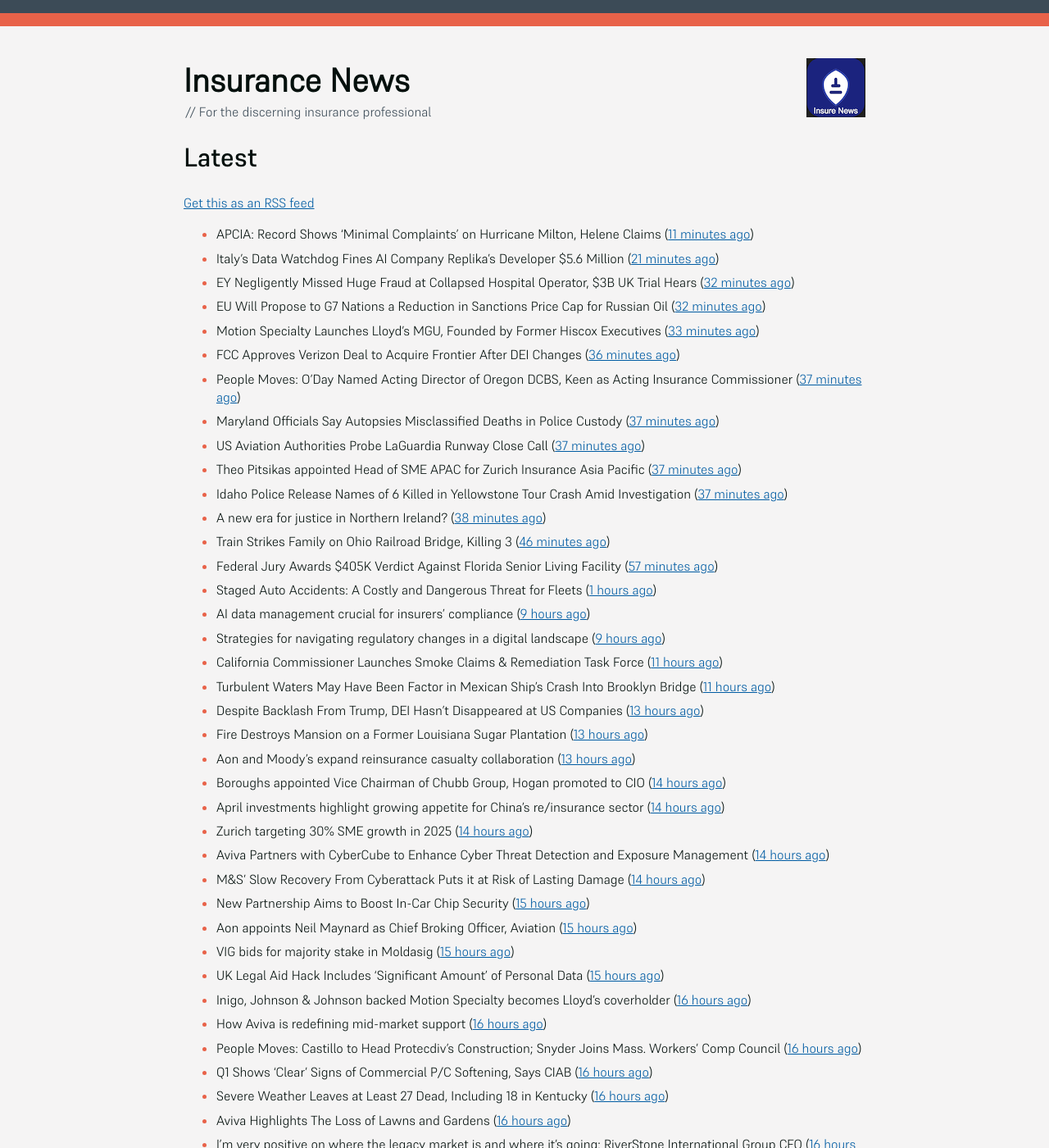
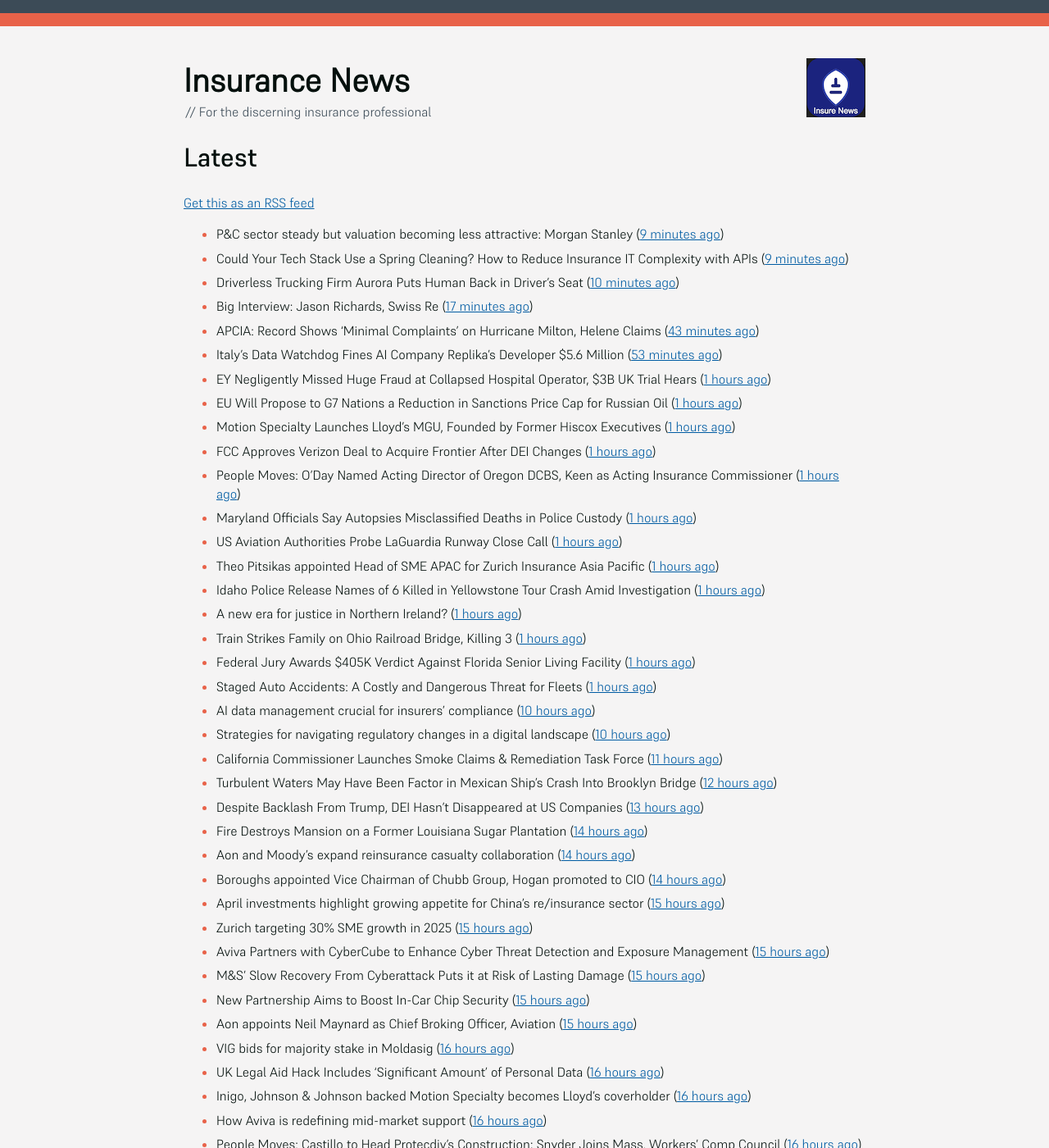
Before and after one commit to mat-0/feeds.thechels.uk, a Jekyll site: the page built from index.md, in a window 1280 px wide and 1400 px high. Shown: the whole window at 82% size. Built offline with Jekyll 4.4.1, drawn with Linux system fonts in a browser that asks for light colours; some of the changed text lies outside the part shown.

Commit message:
New Feed

```diff
--- a/index.md
+++ b/index.md
@@ -8,66 +8,67 @@ description: Latest Updates
 [Get this as an RSS feed](/feed.rss)
 
 <!-- news_marker starts -->
-- APCIA: Record Shows ‘Minimal Complaints’ on Hurricane Milton, Helene Claims ([11 minutes ago](https://www.insurancejournal.com/news/national/2025/05/20/824364.htm))
-- Italy’s Data Watchdog Fines AI Company Replika’s Developer $5.6 Million ([21 minutes ago](https://www.insurancejournal.com/news/international/2025/05/20/824403.htm))
-- EY Negligently Missed Huge Fraud at Collapsed Hospital Operator, $3B UK Trial Hears ([32 minutes ago](https://www.insurancejournal.com/news/international/2025/05/20/824369.htm))
-- EU Will Propose to G7 Nations a Reduction in Sanctions Price Cap for Russian Oil ([32 minutes ago](https://www.insurancejournal.com/news/international/2025/05/20/824398.htm))
-- Motion Specialty Launches Lloyd’s MGU, Founded by Former Hiscox Executives ([33 minutes ago](https://www.insurancejournal.com/news/international/2025/05/20/824409.htm))
-- FCC Approves Verizon Deal to Acquire Frontier After DEI Changes ([36 minutes ago](https://www.insurancejournal.com/news/national/2025/05/20/824415.htm))
-- People Moves: O’Day Named Acting Director of Oregon DCBS, Keen as Acting Insurance Commissioner ([37 minutes ago](https://www.insurancejournal.com/news/west/2025/05/20/824095.htm))
-- Maryland Officials Say Autopsies Misclassified Deaths in Police Custody ([37 minutes ago](https://www.insurancejournal.com/news/east/2025/05/20/824439.htm))
-- US Aviation Authorities Probe LaGuardia Runway Close Call ([37 minutes ago](https://www.insurancejournal.com/news/east/2025/05/20/824432.htm))
-- Theo Pitsikas appointed Head of SME APAC for Zurich Insurance Asia Pacific ([37 minutes ago](https://www.reinsurancene.ws/theo-pitsikas-appointed-head-of-sme-apac-for-zurich-insurance-asia-pacific/))
-- Idaho Police Release Names of 6 Killed in Yellowstone Tour Crash Amid Investigation ([37 minutes ago](https://www.insurancejournal.com/news/west/2025/05/20/824420.htm))
-- A new era for justice in Northern Ireland? ([38 minutes ago](https://www.postonline.co.uk/claims/7957782/a-new-era-for-justice-in-northern-ireland))
-- Train Strikes Family on Ohio Railroad Bridge, Killing 3 ([46 minutes ago](https://www.insurancejournal.com/news/midwest/2025/05/20/824453.htm))
-- Federal Jury Awards $405K Verdict Against Florida Senior Living Facility ([57 minutes ago](https://www.insurancejournal.com/news/southeast/2025/05/20/824447.htm))
+- P&C sector steady but valuation becoming less attractive: Morgan Stanley ([9 minutes ago](https://www.reinsurancene.ws/pc-sector-steady-but-valuation-becoming-less-attractive-morgan-stanley/))
+- Could Your Tech Stack Use a Spring Cleaning? How to Reduce Insurance IT Complexity with APIs ([9 minutes ago](https://www.insurancejournal.com/blogs/agentsync/2025/05/20/822951.htm))
+- Driverless Trucking Firm Aurora Puts Human Back in Driver’s Seat ([10 minutes ago](https://www.insurancejournal.com/news/southcentral/2025/05/20/824443.htm))
+- Big Interview: Jason Richards, Swiss Re ([17 minutes ago](https://www.postonline.co.uk/reinsurance/7957541/big-interview-jason-richards-swiss-re))
+- APCIA: Record Shows ‘Minimal Complaints’ on Hurricane Milton, Helene Claims ([43 minutes ago](https://www.insurancejournal.com/news/national/2025/05/20/824364.htm))
+- Italy’s Data Watchdog Fines AI Company Replika’s Developer $5.6 Million ([53 minutes ago](https://www.insurancejournal.com/news/international/2025/05/20/824403.htm))
+- EY Negligently Missed Huge Fraud at Collapsed Hospital Operator, $3B UK Trial Hears ([1 hours ago](https://www.insurancejournal.com/news/international/2025/05/20/824369.htm))
+- EU Will Propose to G7 Nations a Reduction in Sanctions Price Cap for Russian Oil ([1 hours ago](https://www.insurancejournal.com/news/international/2025/05/20/824398.htm))
+- Motion Specialty Launches Lloyd’s MGU, Founded by Former Hiscox Executives ([1 hours ago](https://www.insurancejournal.com/news/international/2025/05/20/824409.htm))
+- FCC Approves Verizon Deal to Acquire Frontier After DEI Changes ([1 hours ago](https://www.insurancejournal.com/news/national/2025/05/20/824415.htm))
+- People Moves: O’Day Named Acting Director of Oregon DCBS, Keen as Acting Insurance Commissioner ([1 hours ago](https://www.insurancejournal.com/news/west/2025/05/20/824095.htm))
+- Maryland Officials Say Autopsies Misclassified Deaths in Police Custody ([1 hours ago](https://www.insurancejournal.com/news/east/2025/05/20/824439.htm))
+- US Aviation Authorities Probe LaGuardia Runway Close Call ([1 hours ago](https://www.insurancejournal.com/news/east/2025/05/20/824432.htm))
+- Theo Pitsikas appointed Head of SME APAC for Zurich Insurance Asia Pacific ([1 hours ago](https://www.reinsurancene.ws/theo-pitsikas-appointed-head-of-sme-apac-for-zurich-insurance-asia-pacific/))
+- Idaho Police Release Names of 6 Killed in Yellowstone Tour Crash Amid Investigation ([1 hours ago](https://www.insurancejournal.com/news/west/2025/05/20/824420.htm))
+- A new era for justice in Northern Ireland? ([1 hours ago](https://www.postonline.co.uk/claims/7957782/a-new-era-for-justice-in-northern-ireland))
+- Train Strikes Family on Ohio Railroad Bridge, Killing 3 ([1 hours ago](https://www.insurancejournal.com/news/midwest/2025/05/20/824453.htm))
+- Federal Jury Awards $405K Verdict Against Florida Senior Living Facility ([1 hours ago](https://www.insurancejournal.com/news/southeast/2025/05/20/824447.htm))
 - Staged Auto Accidents: A Costly and Dangerous Threat for Fleets ([1 hours ago](https://www.insurancejournal.com/blogs/iat/2025/05/20/822221.htm))
-- AI data management crucial for insurers' compliance ([9 hours ago](https://www.dig-in.com/news/ai-data-management-crucial-for-insurers-compliance))
-- Strategies for navigating regulatory changes in a digital landscape ([9 hours ago](https://www.dig-in.com/opinion/strategies-for-navigating-federal-and-state-regulations))
+- AI data management crucial for insurers' compliance ([10 hours ago](https://www.dig-in.com/news/ai-data-management-crucial-for-insurers-compliance))
+- Strategies for navigating regulatory changes in a digital landscape ([10 hours ago](https://www.dig-in.com/opinion/strategies-for-navigating-federal-and-state-regulations))
 - California Commissioner Launches Smoke Claims & Remediation Task Force ([11 hours ago](https://www.insurancejournal.com/news/west/2025/05/19/824395.htm))
-- Turbulent Waters May Have Been Factor in Mexican Ship’s Crash Into Brooklyn Bridge ([11 hours ago](https://www.insurancejournal.com/news/east/2025/05/19/824334.htm))
+- Turbulent Waters May Have Been Factor in Mexican Ship’s Crash Into Brooklyn Bridge ([12 hours ago](https://www.insurancejournal.com/news/east/2025/05/19/824334.htm))
 - Despite Backlash From Trump, DEI Hasn’t Disappeared at US Companies ([13 hours ago](https://www.insurancejournal.com/news/national/2025/05/19/824379.htm))
-- Fire Destroys Mansion on a Former Louisiana Sugar Plantation ([13 hours ago](https://www.insurancejournal.com/news/southcentral/2025/05/19/824378.htm))
-- Aon and Moody’s expand reinsurance casualty collaboration ([13 hours ago](https://www.reinsurancene.ws/aon-and-moodys-expand-reinsurance-casualty-collaboration/))
+- Fire Destroys Mansion on a Former Louisiana Sugar Plantation ([14 hours ago](https://www.insurancejournal.com/news/southcentral/2025/05/19/824378.htm))
+- Aon and Moody’s expand reinsurance casualty collaboration ([14 hours ago](https://www.reinsurancene.ws/aon-and-moodys-expand-reinsurance-casualty-collaboration/))
 - Boroughs appointed Vice Chairman of Chubb Group, Hogan promoted to CIO ([14 hours ago](https://www.reinsurancene.ws/boroughs-appointed-vice-chairman-of-chubb-group-hogan-promoted-to-cio/))
-- April investments highlight growing appetite for China’s re/insurance sector ([14 hours ago](https://www.reinsurancene.ws/april-investments-highlight-growing-appetite-for-chinas-re-insurance-sector/))
-- Zurich targeting 30% SME growth in 2025 ([14 hours ago](https://www.postonline.co.uk/news/7957779/zurich-targeting-30-sme-growth-in-2025))
-- Aviva Partners with CyberCube to Enhance Cyber Threat Detection and Exposure Management ([14 hours ago](https://www.insurtechinsights.com/aviva-partners-with-cybercube-to-enhance-cyber-threat-detection-and-exposure-management/))
-- M&S’ Slow Recovery From Cyberattack Puts it at Risk of Lasting Damage ([14 hours ago](https://www.insurancejournal.com/news/international/2025/05/19/824356.htm))
+- April investments highlight growing appetite for China’s re/insurance sector ([15 hours ago](https://www.reinsurancene.ws/april-investments-highlight-growing-appetite-for-chinas-re-insurance-sector/))
+- Zurich targeting 30% SME growth in 2025 ([15 hours ago](https://www.postonline.co.uk/news/7957779/zurich-targeting-30-sme-growth-in-2025))
+- Aviva Partners with CyberCube to Enhance Cyber Threat Detection and Exposure Management ([15 hours ago](https://www.insurtechinsights.com/aviva-partners-with-cybercube-to-enhance-cyber-threat-detection-and-exposure-management/))
+- M&S’ Slow Recovery From Cyberattack Puts it at Risk of Lasting Damage ([15 hours ago](https://www.insurancejournal.com/news/international/2025/05/19/824356.htm))
 - New Partnership Aims to Boost In-Car Chip Security ([15 hours ago](https://insurance-edge.net/2025/05/19/new-partnership-aims-to-boost-in-car-chip-security/))
 - Aon appoints Neil Maynard as Chief Broking Officer, Aviation ([15 hours ago](https://www.reinsurancene.ws/aon-appoints-neil-maynard-as-chief-broking-officer-aviation/))
-- VIG bids for majority stake in Moldasig ([15 hours ago](https://www.reinsurancene.ws/vig-bids-for-majority-stake-in-moldasig/))
-- UK Legal Aid Hack Includes ‘Significant Amount’ of Personal Data ([15 hours ago](https://www.insurancejournal.com/news/international/2025/05/19/824353.htm))
+- VIG bids for majority stake in Moldasig ([16 hours ago](https://www.reinsurancene.ws/vig-bids-for-majority-stake-in-moldasig/))
+- UK Legal Aid Hack Includes ‘Significant Amount’ of Personal Data ([16 hours ago](https://www.insurancejournal.com/news/international/2025/05/19/824353.htm))
 - Inigo, Johnson & Johnson backed Motion Specialty becomes Lloyd’s coverholder ([16 hours ago](https://www.reinsurancene.ws/inigo-johnson-johnson-backed-motion-specialty-becomes-lloyds-coverholder/))
 - How Aviva is redefining mid-market support ([16 hours ago](https://www.insurancebusinessmag.com/uk/news/breaking-news/how-aviva-is-redefining-midmarket-support-535375.aspx))
 - People Moves: Castillo to Head Protecdiv’s Construction; Snyder Joins Mass. Workers’ Comp Council ([16 hours ago](https://www.insurancejournal.com/news/east/2025/05/19/823716.htm))
 - Q1 Shows ‘Clear’ Signs of Commercial P/C Softening, Says CIAB ([16 hours ago](https://www.insurancejournal.com/news/national/2025/05/19/824328.htm))
-- Severe Weather Leaves at Least 27 Dead, Including 18 in Kentucky ([16 hours ago](https://www.insurancejournal.com/news/southeast/2025/05/19/824341.htm))
-- Aviva Highlights The Loss of Lawns and Gardens ([16 hours ago](https://insurance-edge.net/2025/05/19/aviva-highlights-the-loss-of-lawns-and-gardens/))
-- I’m very positive on where the legacy market is and where it’s going: RiverStone International Group CFO ([16 hours ago](https://www.reinsurancene.ws/im-very-positive-on-where-the-legacy-market-is-and-where-its-going-riverstone-international-group-cfo/))
-- Storms, Tornadoes Hit Kentucky and St. Louis as More Weather Approaches ([16 hours ago](https://www.insurancejournal.com/news/southeast/2025/05/19/824329.htm))
-- TELUS Health Acquires Workplace Options in $500 Million Deal, Accelerates Global Wellbeing Ambitions with GTCR Investment ([16 hours ago](https://www.insurtechinsights.com/telus-health-acquires-workplace-options-in-500-million-deal-accelerates-global-wellbeing-ambitions-with-gtcr-investment/))
+- Severe Weather Leaves at Least 27 Dead, Including 18 in Kentucky ([17 hours ago](https://www.insurancejournal.com/news/southeast/2025/05/19/824341.htm))
+- Aviva Highlights The Loss of Lawns and Gardens ([17 hours ago](https://insurance-edge.net/2025/05/19/aviva-highlights-the-loss-of-lawns-and-gardens/))
+- I’m very positive on where the legacy market is and where it’s going: RiverStone International Group CFO ([17 hours ago](https://www.reinsurancene.ws/im-very-positive-on-where-the-legacy-market-is-and-where-its-going-riverstone-international-group-cfo/))
+- Storms, Tornadoes Hit Kentucky and St. Louis as More Weather Approaches ([17 hours ago](https://www.insurancejournal.com/news/southeast/2025/05/19/824329.htm))
+- TELUS Health Acquires Workplace Options in $500 Million Deal, Accelerates Global Wellbeing Ambitions with GTCR Investment ([17 hours ago](https://www.insurtechinsights.com/telus-health-acquires-workplace-options-in-500-million-deal-accelerates-global-wellbeing-ambitions-with-gtcr-investment/))
 - Canopius adds Zhang as Head of Claims & Chiu as Regional Strategy & Transformation Lead, APAC ([17 hours ago](https://www.reinsurancene.ws/canopius-adds-zhang-as-head-of-claims-chiu-as-regional-strategy-transformation-lead-apac/))
-- Capital One to Pay $425 Million to Settle Claims Over Savings Accounts ([17 hours ago](https://www.insurancejournal.com/news/east/2025/05/19/824323.htm))
-- KISTERS launches HailSens360 across Europe ([17 hours ago](https://www.reinsurancene.ws/kisters-launches-hailsens360-across-europe/))
-- BIBA 2025: Young Broker of The Year ([17 hours ago](https://insurance-edge.net/2025/05/19/biba-2025-young-broker-of-the-year/))
+- BIBA 2025: Young Broker of The Year ([18 hours ago](https://insurance-edge.net/2025/05/19/biba-2025-young-broker-of-the-year/))
 - Industry reaction to the Law Comission’s will reform report ([18 hours ago](https://ifamagazine.com/industry-reaction-to-the-law-comissions-will-reform-report/))
-- How can brokers ensure responsible AI usage in insurance operations? ([18 hours ago](https://www.insurancebusinessmag.com/uk/news/technology/how-can-brokers-ensure-responsible-ai-usage-in-insurance-operations-536137.aspx))
-- Allstate Becomes Corporate Partner of Chicago Quantum Exchange to Advance Quantum Computing in Insurance ([18 hours ago](https://www.insurtechinsights.com/allstate-becomes-corporate-partner-of-chicago-quantum-exchange-to-advance-quantum-computing-in-insurance/))
-- Why sustainable repairs and net zero goals are critical for brokers ([18 hours ago](https://www.insurancebusinessmag.com/uk/news/environmental/why-sustainable-repairs-and-net-zero-goals-are-critical-for-brokers-536136.aspx))
-- Markel’s Galjaard outlines plan to double the UK business ([18 hours ago](https://www.postonline.co.uk/news/7957775/markels-galjaard-outlines-plan-to-double-the-uk-business))
-- Rebekah Clement steps down from Lloyd's ([18 hours ago](https://www.insurancebusinessmag.com/uk/news/breaking-news/rebekah-clement-steps-down-from-lloyds-536135.aspx))
-- Brokers prefer bespoke MGA offerings over general market products – report ([18 hours ago](https://www.insurancebusinessmag.com/uk/news/breaking-news/brokers-prefer-bespoke-mga-offerings-over-general-market-products--report-536134.aspx))
-- UK Govt Offers Snapshot of Digital ID Market: Key Firms, Trends etc. ([18 hours ago](https://insurance-edge.net/2025/05/19/uk-govt-offers-snapshot-of-digital-id-market-key-firms-trends-etc/))
-- New Broker Survey Reveals Demand For Specialist Risk Cover ([18 hours ago](https://insurance-edge.net/2025/05/19/new-broker-survey-reveals-demand-for-specialist-risk-cover/))
-- HDI Global, McLarens announce key leadership appointments ([18 hours ago](https://www.insurancebusinessmag.com/uk/news/breaking-news/hdi-global-mclarens-announce-key-leadership-appointments-536132.aspx))
+- How can brokers ensure responsible AI usage in insurance operations? ([19 hours ago](https://www.insurancebusinessmag.com/uk/news/technology/how-can-brokers-ensure-responsible-ai-usage-in-insurance-operations-536137.aspx))
+- Allstate Becomes Corporate Partner of Chicago Quantum Exchange to Advance Quantum Computing in Insurance ([19 hours ago](https://www.insurtechinsights.com/allstate-becomes-corporate-partner-of-chicago-quantum-exchange-to-advance-quantum-computing-in-insurance/))
+- Why sustainable repairs and net zero goals are critical for brokers ([19 hours ago](https://www.insurancebusinessmag.com/uk/news/environmental/why-sustainable-repairs-and-net-zero-goals-are-critical-for-brokers-536136.aspx))
+- Markel’s Galjaard outlines plan to double the UK business ([19 hours ago](https://www.postonline.co.uk/news/7957775/markels-galjaard-outlines-plan-to-double-the-uk-business))
+- Rebekah Clement steps down from Lloyd's ([19 hours ago](https://www.insurancebusinessmag.com/uk/news/breaking-news/rebekah-clement-steps-down-from-lloyds-536135.aspx))
+- Brokers prefer bespoke MGA offerings over general market products – report ([19 hours ago](https://www.insurancebusinessmag.com/uk/news/breaking-news/brokers-prefer-bespoke-mga-offerings-over-general-market-products--report-536134.aspx))
+- UK Govt Offers Snapshot of Digital ID Market: Key Firms, Trends etc. ([19 hours ago](https://insurance-edge.net/2025/05/19/uk-govt-offers-snapshot-of-digital-id-market-key-firms-trends-etc/))
+- New Broker Survey Reveals Demand For Specialist Risk Cover ([19 hours ago](https://insurance-edge.net/2025/05/19/new-broker-survey-reveals-demand-for-specialist-risk-cover/))
+- HDI Global, McLarens announce key leadership appointments ([19 hours ago](https://www.insurancebusinessmag.com/uk/news/breaking-news/hdi-global-mclarens-announce-key-leadership-appointments-536132.aspx))
 - Bestow Announces New Investment Round ([19 hours ago](https://insurance-edge.net/2025/05/19/bestow-announces-new-investment-round/))
-- Allianz invests £750m in three years amid commercial ‘re-platforming’ ([19 hours ago](https://www.postonline.co.uk/news/7957771/allianz-invests-ps750m-in-three-years-amid-commercial-replatforming))
-- Aviva and CyberCube track cyber attackers’ behaviour ([19 hours ago](https://www.postonline.co.uk/news/7957778/aviva-and-cybercube-track-cyber-attackers-behaviour))
+- Allianz invests £750m in three years amid commercial ‘re-platforming’ ([20 hours ago](https://www.postonline.co.uk/news/7957771/allianz-invests-ps750m-in-three-years-amid-commercial-replatforming))
+- Aviva and CyberCube track cyber attackers’ behaviour ([20 hours ago](https://www.postonline.co.uk/news/7957778/aviva-and-cybercube-track-cyber-attackers-behaviour))
 - How does AI figure into insurers' growth plans? ([20 hours ago](https://www.dig-in.com/list/how-does-ai-figure-into-insurers-growth-plans))
-- EnergyAustralia Apologizes to Customers After Greenwashing Case ([20 hours ago](https://www.insurancejournal.com/news/international/2025/05/19/824194.htm))
-- Sedgwick’s Blunt says lack of future insurance CEOs is ‘our fault’ ([20 hours ago](https://www.postonline.co.uk/news/7957772/sedgwicks-blunt-says-lack-of-future-insurance-ceos-is-our-fault))
+- Sedgwick’s Blunt says lack of future insurance CEOs is ‘our fault’ ([21 hours ago](https://www.postonline.co.uk/news/7957772/sedgwicks-blunt-says-lack-of-future-insurance-ceos-is-our-fault))
 - Insurance figures richer than The King revealed ([21 hours ago](https://www.postonline.co.uk/news/7957777/insurance-figures-richer-than-the-king-revealed))
 - TBIG's Deva Risk acquires David Vaughan & Co ([23 hours ago](https://www.insurancebusinessmag.com/uk/news/breaking-news/tbigs-deva-risk-acquires-david-vaughan-and-co-536120.aspx))
 - Rising gold prices – experts urge homeowners to check insurance ([23 hours ago](https://www.insurancebusinessmag.com/uk/news/property-insurance/rising-gold-prices--experts-urge-homeowners-to-check-insurance-536119.aspx))
```
Also changed, not shown: other parts of index.md (+1 -2 lines).
